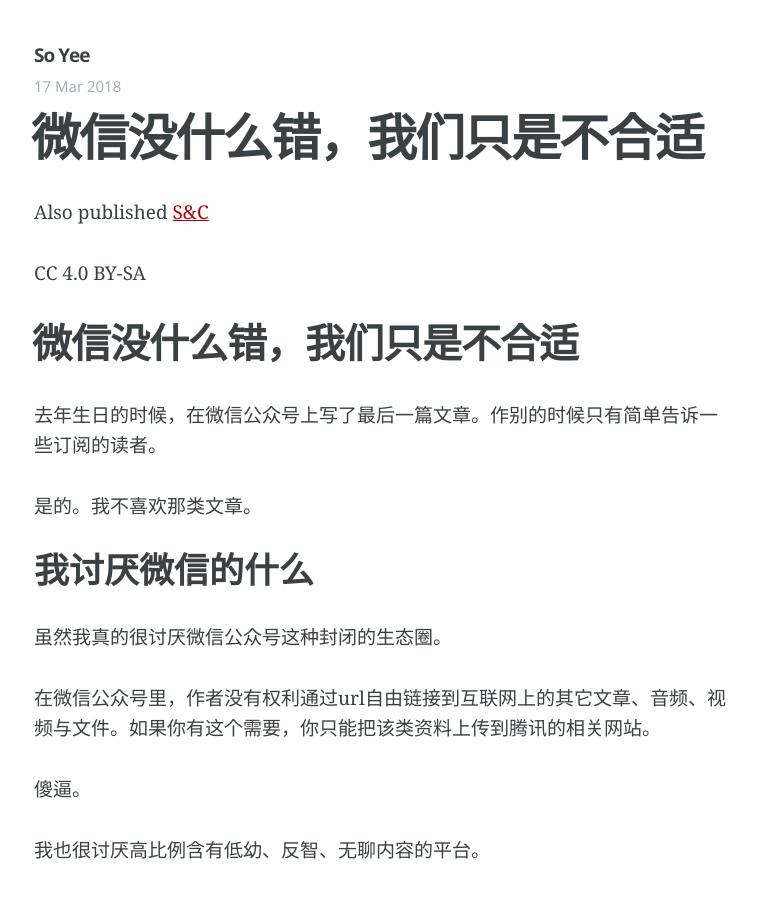
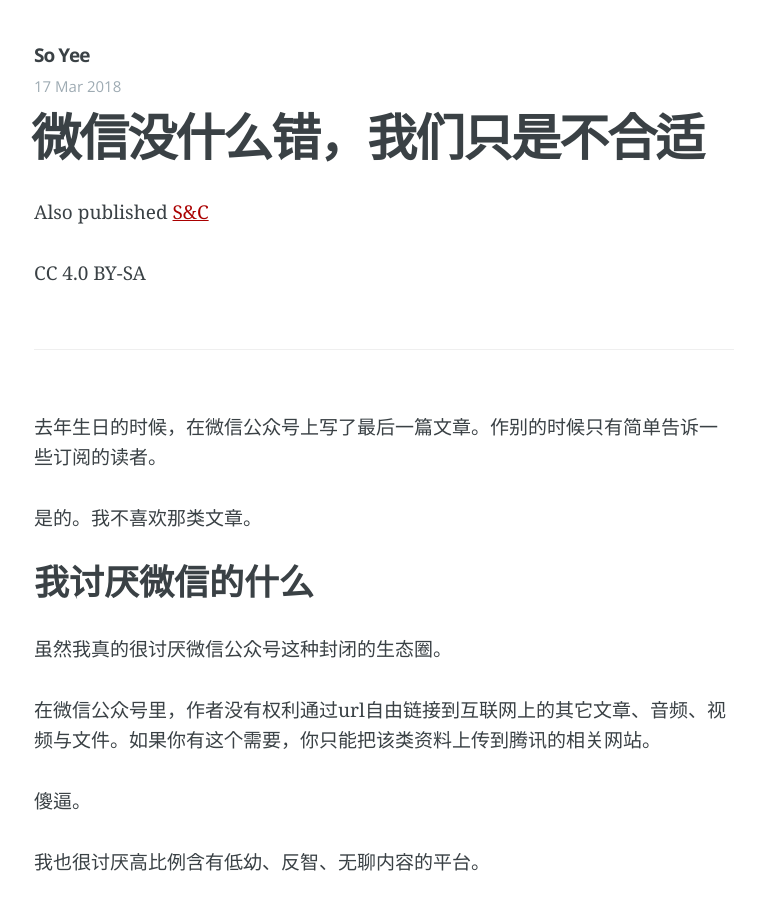
Before and after one commit to soyee36/soyee36.github.io, a Jekyll site: the page built from _posts/2018-03-17-wechat-go-away.md, in a window 1280 px wide and 900 px high. Shown: the whole window, without its empty margins (256-1013 px from the left). Built offline with Jekyll 4.4.1, drawn with Linux system fonts in a browser that asks for light colours; emoji names are drawn with the system emoji font; our own code applies the rules of GitHub Pages for plain Markdown files.

Commit message:
update post wechat5

```diff
--- a/_posts/2018-03-17-wechat-go-away.md
+++ b/_posts/2018-03-17-wechat-go-away.md
@@ -9,7 +9,7 @@
 
 CC 4.0 BY-SA
 
-## 微信没什么错，我们只是不合适 ##
+----
 
 去年生日的时候，在微信公众号上写了最后一篇文章。作别的时候只有简单告诉一些订阅的读者。
 
```
